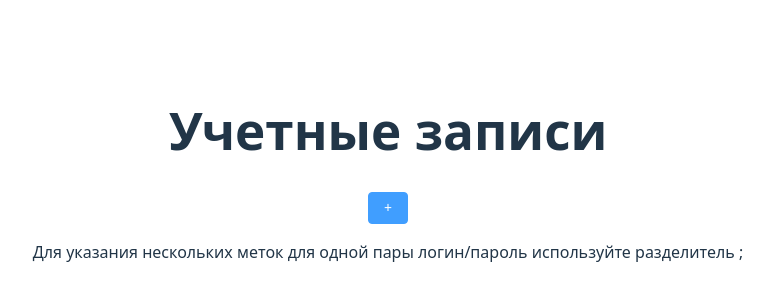
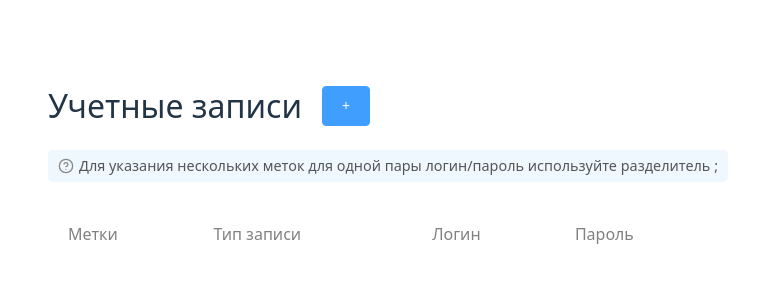
Before and after one commit to oderlive/accounts-test, a Vue app in the folder vue-accounts-test/: page / in a window 1280 px wide. Shown: the part 226-526 px from the top of the page, without its empty margins (252-1025 px from the left). Built offline with nearby package versions, Linux system fonts and the light colour scheme.

Commit message:
fix style and fix as in the layout style

```diff
--- a/vue-accounts-test/package.json
+++ b/vue-accounts-test/package.json
@@ -10,6 +10,7 @@
   },
   "dependencies": {
     "element-plus": "^2.10.1",
+    "lucide-vue-next": "^0.513.0",
     "pinia": "^3.0.3",
     "vue": "^3.5.13",
     "vue-router": "^4.5.1"
--- a/vue-accounts-test/src/components/AccountForm.vue
+++ b/vue-accounts-test/src/components/AccountForm.vue
@@ -1,21 +1,98 @@
 <template>
   <div>
-    <h1>Учетные записи</h1>
-    <el-button type="primary" @click="addAccount">+</el-button>
-    <p>Для указания нескольких меток для одной пары логин/пароль используйте разделитель ;</p>
+    <div class="header">
+      <div class="title">Учетные записи</div>
+      <el-button type="primary" @click="addAccount" size="large">+</el-button>
+    </div>
+    <div class="help" title="Для указания нескольких меток для одной пары логин/пароль используйте разделитель ;">
+      <HelpCircle class="help-icon" />
+      <span class="help-text">Для указания нескольких меток для одной пары логин/пароль используйте разделитель ;</span>
+    </div>
+    <table class="accounts-table">
+      <thead>
+      <tr>
+        <th>Метки</th>
+        <th>Тип записи</th>
+        <th>Логин</th>
+        <th>Пароль</th>
+      </tr>
+      </thead>
+      <tbody>
       <AccountRow
           v-for="(acc, index) in store.accounts"
           :key="index"
           :account="acc"
           :index="index"
       />
+      </tbody>
+    </table>
   </div>
 </template>
 
 <script setup lang="ts">
 import { useAccountStore } from '../store/account'
 import AccountRow from './AccountRow.vue'
+import { HelpCircle } from 'lucide-vue-next'
 
 const store = useAccountStore()
 const addAccount = () => store.addAccount()
 </script>
+
+<style scoped>
+.header {
+  display: flex;
+  align-items: center;
+  gap: 20px;
+}
+
+.title {
+  font-size: 2em;
+}
+
+.accounts-table {
+  width: 100%;
+  border-collapse: separate;
+  border-spacing: 10px 10px;
+  margin-top: 20px;
+}
+
+th,
+td {
+  border: none;
+  padding: 10px;
+  text-align: left;
+  overflow: hidden;
+  white-space: nowrap;
+  text-overflow: ellipsis;
+}
+
+th {
+  background-color: transparent;
+  text-align: left;
+  font-weight: 400;
+  color: gray;
+}
+
+.help {
+  display: flex;
+  align-items: center;
+  justify-content: flex-start;
+  background-color: aliceblue;
+  padding: 5px 10px;
+  margin-top: 20px;
+  border-radius: 5px;
+  cursor: help;
+}
+
+.help-icon {
+  width: 16px;
+  height: 16px;
+  margin-right: 5px;
+  color: #888;
+}
+
+.help-text {
+  font-size: 0.9em;
+  color: #555;
+}
+</style>
--- a/vue-accounts-test/src/components/AccountRow.vue
+++ b/vue-accounts-test/src/components/AccountRow.vue
@@ -1,15 +1,20 @@
 <template>
-  <div class="account-row">
+  <tr>
+    <td>
       <el-input
           placeholder="Метки"
           v-model="metkiRaw"
           @blur="validateMetki"
           :maxlength="50"
       />
+    </td>
+    <td>
       <el-select v-model="local.type" @change="onTypeChange">
         <el-option label="Локальная" value="Локальная" />
         <el-option label="LDAP" value="LDAP" />
       </el-select>
+    </td>
+    <td :colspan="local.type === 'LDAP' ? 2 : 1">
       <el-input
           placeholder="Логин"
           v-model="local.login"
@@ -17,23 +22,31 @@
           :maxlength="100"
           :class="{ error: !valid.login }"
       />
+    </td>
+    <td v-if="local.type === 'Локальная'">
       <el-input
           v-if="local.type === 'Локальная'"
           placeholder="Пароль"
+          :type="passwordInputType"
           v-model="local.password"
-        show-password
           @blur="validatePassword"
           :maxlength="100"
           :class="{ error: !valid.password }"
+          :style="{ 'text-overflow': 'ellipsis', 'overflow': 'hidden', 'white-space': 'nowrap' }"
+          :show-password="true"
       />
-    <el-button type="danger" @click="remove">Удалить</el-button>
-  </div>
+    </td>
+    <td>
+      <Trash2 class="cursor-pointer text-red-500 trash-icon" @click="remove" />
+    </td>
+  </tr>
 </template>
 
 <script setup lang="ts">
-import {reactive, watch, toRefs, ref} from 'vue'
+import { reactive, watch, toRefs, ref, computed } from 'vue'
 import { useAccountStore } from '../store/account'
 import type { Account } from '../types/accounts.ts'
+import { Trash2 } from 'lucide-vue-next'
 
 const props = defineProps<{ account: Account, index: number }>()
 const store = useAccountStore()
@@ -68,18 +81,24 @@ function onTypeChange() {
     local.password = null
   }
 }
+
+const passwordInputType = computed(() => {
+  return local.type === 'Локальная' && local.password ? 'password' : 'text';
+});
+
 function remove() {
   store.removeAccount(props.index)
 }
 </script>
 
 <style scoped>
-.account-row {
-  display: flex;
-  gap: 10px;
-  margin-top: 10px;
-}
 .error input {
   border-color: red !important;
 }
+.trash-icon {
+  width: 30px;
+  height: 30px;
+  cursor: pointer;
+  align-self: center;
+}
 </style>
```
Also changed, not shown: 1 other file (tests, documents, lock files or other folders). Lines whose indentation alone changed are shown as unchanged.
